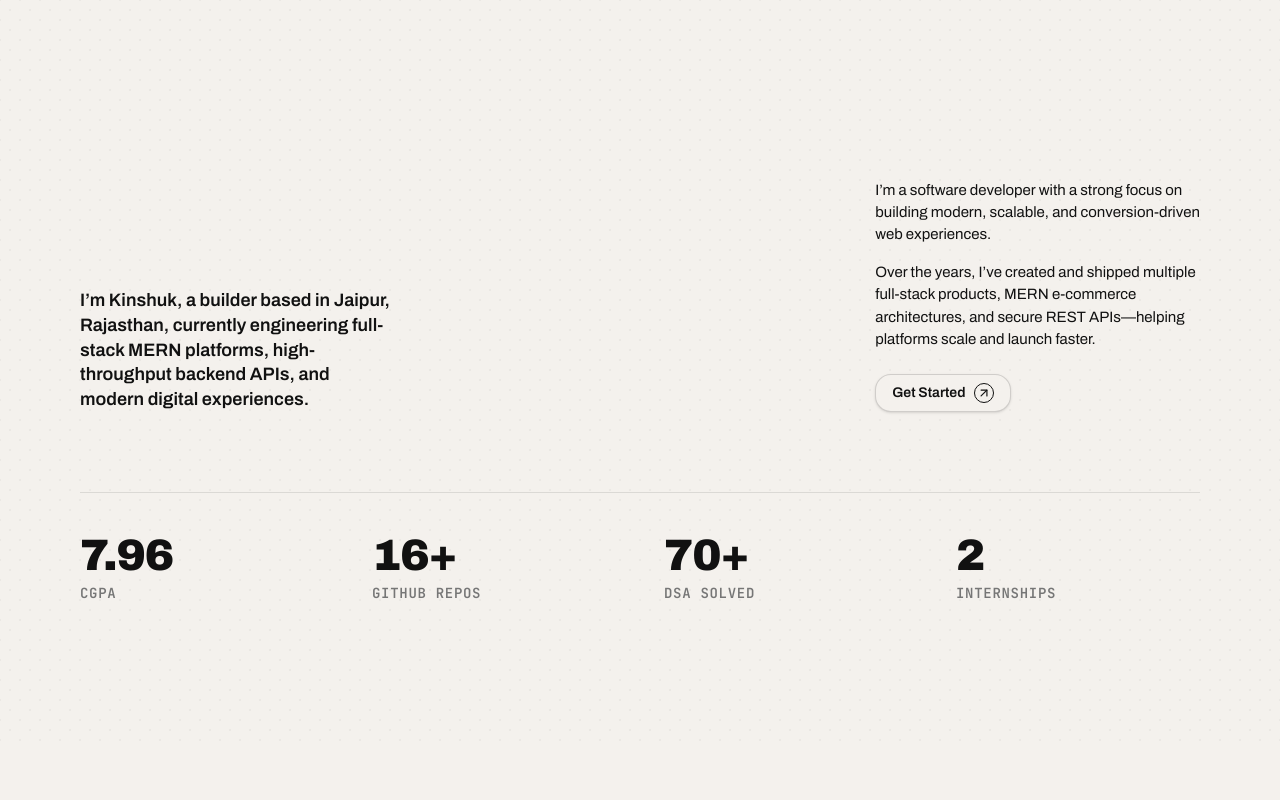
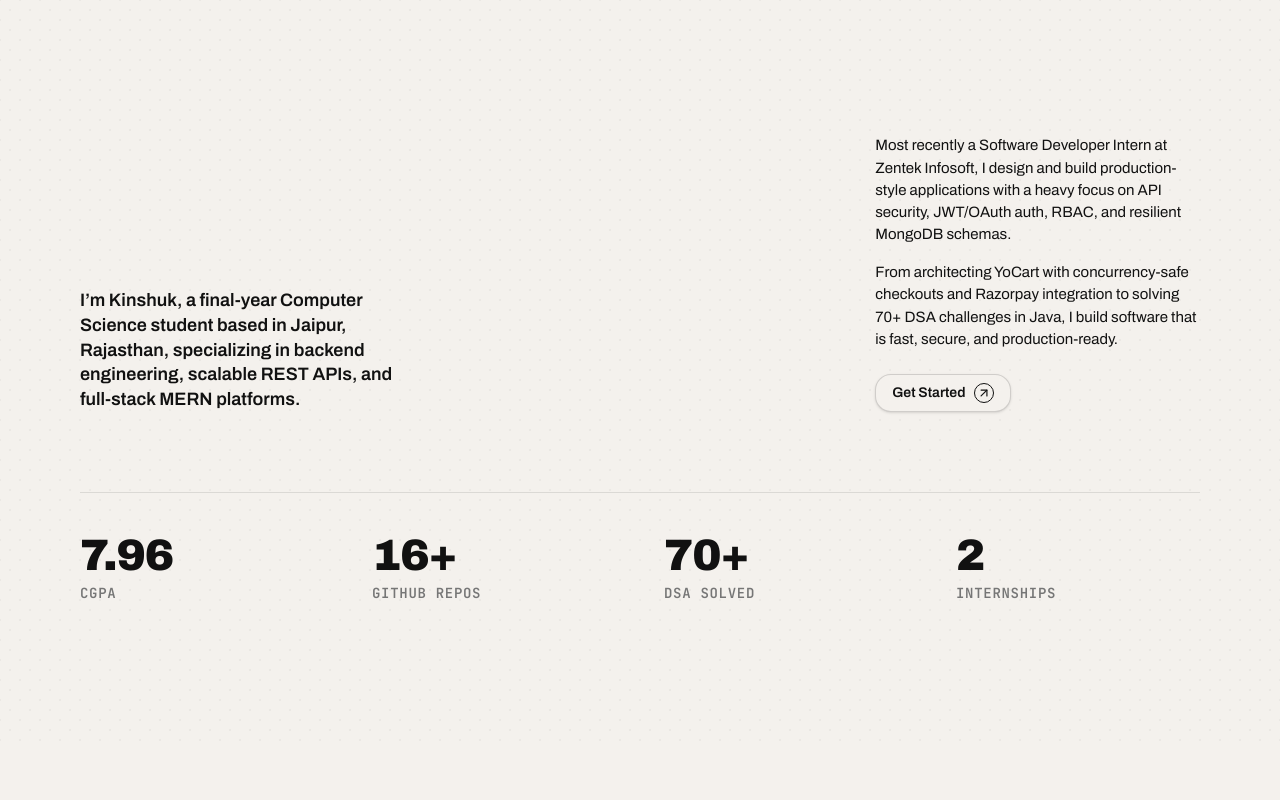
Before and after one commit to KINSHUKHERE/Personal-Portfolio, a React (Vite) app: page / in a window 1280 px wide. Shown: the part 1100-1900 px from the top of the page. Built offline with nearby package versions, Linux system fonts and the light colour scheme; no server answers.

Commit message:
Align site content with official resume: update About, Experience, and Footer

```diff
--- a/src/components/portfolio/About.jsx
+++ b/src/components/portfolio/About.jsx
@@ -38,8 +38,8 @@ export function About() {
             Hey!
           </h2>
 
-          <p className="mt-8 lg:mt-auto text-base sm:text-[17px] lg:text-[18px] leading-[1.38] text-[#111111] font-semibold max-w-[280px] sm:max-w-[310px]">
-            I’m Kinshuk, a builder based in {profile.location}, currently engineering full-stack MERN platforms, high-throughput backend APIs, and modern digital experiences.
+          <p className="mt-8 lg:mt-auto text-base sm:text-[17px] lg:text-[18px] leading-[1.38] text-[#111111] font-semibold max-w-[280px] sm:max-w-[320px]">
+            I’m Kinshuk, a final-year Computer Science student based in {profile.location}, specializing in backend engineering, scalable REST APIs, and full-stack MERN platforms.
           </p>
         </motion.div>
 
@@ -60,12 +60,12 @@ export function About() {
           className="flex-1 w-full lg:max-w-[420px] xl:max-w-[460px] flex flex-col justify-end items-start self-stretch min-h-[300px] lg:min-h-[520px]"
         >
           <div className="w-full space-y-4">
-            <p className="text-[14px] sm:text-[15px] leading-[1.48] text-[#111111] font-normal max-w-[340px] sm:max-w-[360px]">
-              I’m a software developer with a strong focus on building modern, scalable, and conversion-driven web experiences.
+            <p className="text-[14px] sm:text-[15px] leading-[1.48] text-[#111111] font-normal max-w-[340px] sm:max-w-[380px]">
+              Most recently a Software Developer Intern at Zentek Infosoft, I design and build production-style applications with a heavy focus on API security, JWT/OAuth auth, RBAC, and resilient MongoDB schemas.
             </p>
 
-            <p className="text-[14px] sm:text-[15px] leading-[1.48] text-[#111111] font-normal max-w-[340px] sm:max-w-[360px]">
-              Over the years, I’ve created and shipped multiple full-stack products, MERN e-commerce architectures, and secure REST APIs—helping platforms scale and launch faster.
+            <p className="text-[14px] sm:text-[15px] leading-[1.48] text-[#111111] font-normal max-w-[340px] sm:max-w-[380px]">
+              From architecting YoCart with concurrency-safe checkouts and Razorpay integration to solving 70+ DSA challenges in Java, I build software that is fast, secure, and production-ready.
             </p>
 
             <div className="pt-2">
--- a/src/components/portfolio/Experience.jsx
+++ b/src/components/portfolio/Experience.jsx
@@ -73,7 +73,7 @@ export function Experience() {
       id="experience"
       label="experience"
       title="Where I've worked."
-      subtitle="From open-source contributions to real production internships."
+      subtitle="Production internships and hands-on software development."
     >
       <div ref={wrapRef} className="relative mx-auto max-w-5xl">
         {/* Animated Vertical Line */}
--- a/src/components/portfolio/Footer.jsx
+++ b/src/components/portfolio/Footer.jsx
@@ -29,9 +29,9 @@ export function Footer() {
           {/* Left Column: Bold Headline */}
           <div className="md:col-span-5 lg:col-span-6">
             <h2 className="text-4xl sm:text-5xl md:text-6xl font-bold text-[#ffffff] tracking-[-0.03em] leading-[1.05] max-w-md">
-              Scaling<br />
-              Start-ups<br />
-              for Growth.
+              Building<br />
+              Scalable Web<br />
+              Systems.
             </h2>
           </div>
 
```
